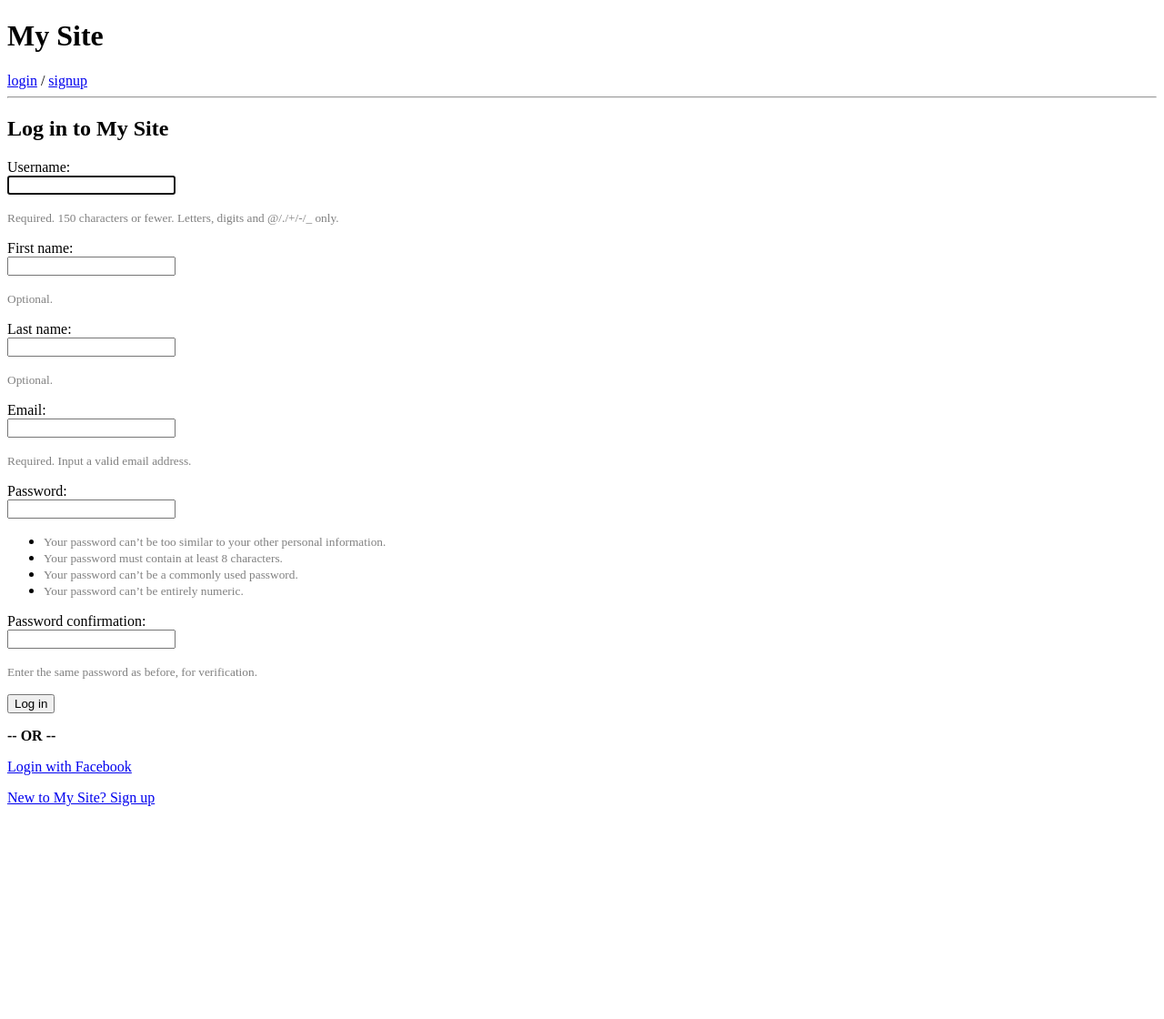
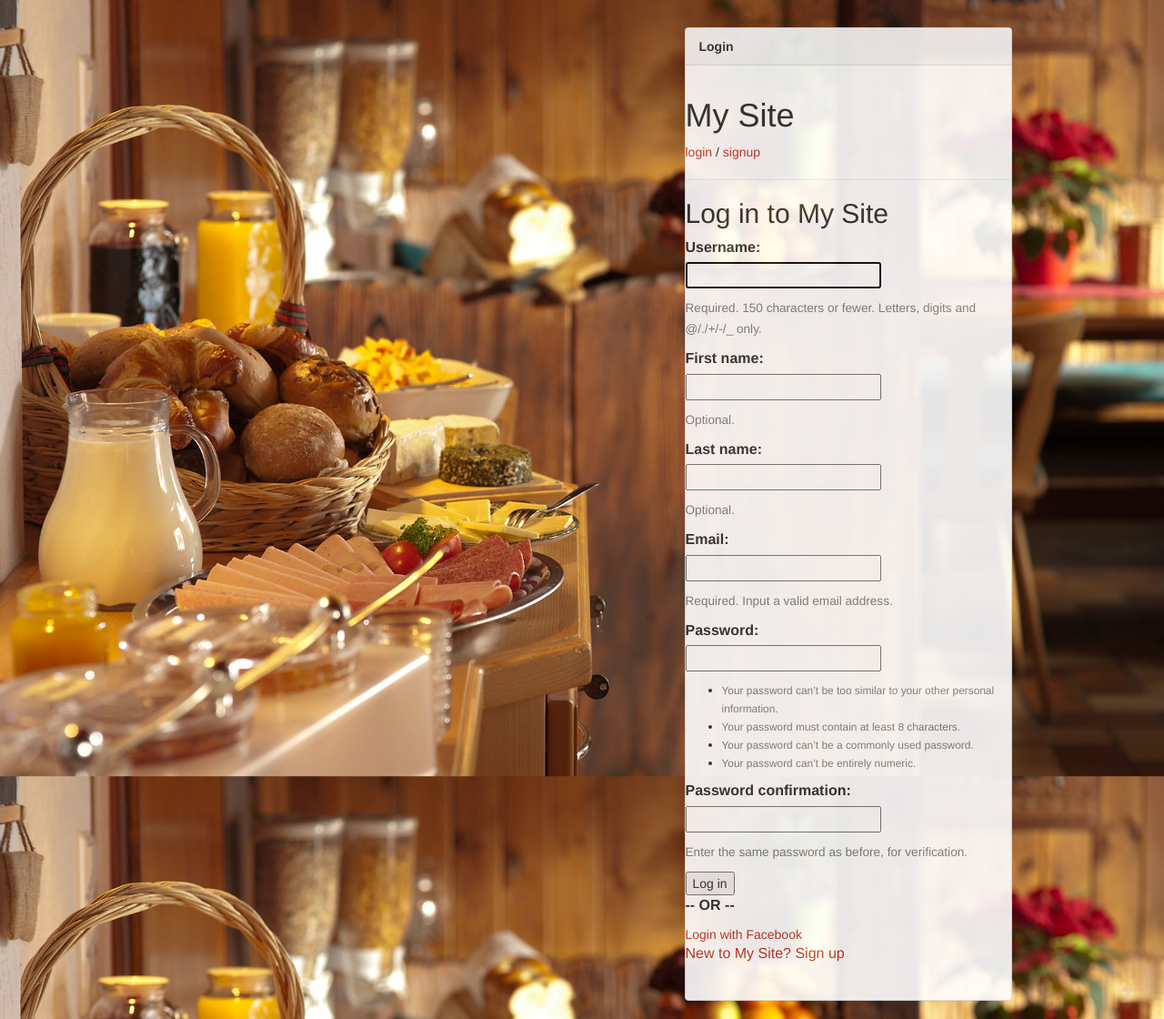
Before and after one commit to nikig04/CS411, a Django app: template Django/FoodWeatherAPI/templates/login.html in a window 1280 px wide. Shown: the whole page at 91% size. Before the commit the page ends 886 px from the top, so only its background shows below. Run offline with Django 3.2, Linux system fonts and the light colour scheme; the template is opened without the code that fills it: values that come from a table or form of the project are taken from there, others are empty; some libraries are stand-ins or nearby versions.

Commit message:
started inpmproving login screen

```diff
--- a/Django/FoodWeatherAPI/FoodAPI/templates/FoodAPI/recipes.html
+++ b/Django/FoodWeatherAPI/FoodAPI/templates/FoodAPI/recipes.html
@@ -270,7 +270,7 @@
 
 
 
-    <div class="container" style"background-color:#F4F4F4">
+    <div class="container">
       <table class="table table-bordered table-striped table-hover tablesorter table-reponsive">
         <thead>
           <tr>
--- a/Django/FoodWeatherAPI/templates/login.html
+++ b/Django/FoodWeatherAPI/templates/login.html
@@ -1,3 +1,190 @@
+<!doctype html>
+
+  <html lang="en">
+
+  <head>
+
+    <title>Feather</title>
+
+    <meta charset="UTF-8">
+    <meta name="viewport" content="width=device-width, initial-scale=1.0">
+
+    <link href='https://fonts.googleapis.com/css?family=Open+Sans:400,300,600' rel='stylesheet' type='text/css'>
+    <link href="http://netdna.bootstrapcdn.com/bootstrap/3.3.6/css/bootstrap.css" rel="stylesheet">
+    <!-- <link type="text/css" rel="stylesheet" href="/static/styles/main.css" > -->
+
+    <script src="https://ajax.googleapis.com/ajax/libs/jquery/2.2.2/jquery.min.js"></script>
+    <script src="https://netdna.bootstrapcdn.com/bootstrap/3.1.0/js/bootstrap.min.js"></script>
+    <script src="https://ajax.googleapis.com/ajax/libs/angularjs/1.4.5/angular.js"></script>
+
+  </head>
+  <style type="text/css">
+    body {
+     background: url('/static/styles/img/login.jpeg') no-repeat center center fixed;
+ -webkit-background-size: cover;
+ -moz-background-size: cover;
+ -o-background-size: cover;
+ background-size: cover;
+}
+    }
+
+    h2 {
+      font-weight: 300;
+    }
+
+    p {
+      font-size: 16px;
+    }
+
+    a {
+    color: #c0392b;
+    }
+
+    a:hover {
+        color: #c0392b;
+        text-decoration: underline;
+    }
+
+    .box-shadow--3dp {
+        box-shadow: 0 3px 4px 0 rgba(0, 0, 0, .14), 0 3px 3px -2px rgba(0, 0, 0, .2), 0 1px 8px 0 rgba(0, 0, 0, .12)
+    }
+
+    #card-content {
+        float: left;
+    }
+
+    #card-content td {
+        padding: 0px 20px 0px 20px;
+    }
+
+    .col-centered{
+        float: none;
+        margin: 0 auto;
+    }
+
+
+    #error-message-content {
+        margin-top: 100px;
+    }
+
+    #error-message-panel {
+        width: 60%;
+        padding: 20px 10px 20px 10px;
+    }
+
+    .half {
+        position:relative;
+    }
+
+    .half:after {
+        content:'';
+        position:absolute;
+        z-index:1;
+        background:white;
+        width: 50%;
+        height: 100%;
+        left: 47%;
+    }
+
+    #homepage-panel {
+        margin-top: 150px;
+        padding: 20px 10px 40px 100px;
+        background-color: transparent;
+        border: none;
+    }
+
+    .jumbo {
+        background-size: cover;
+        background-repeat: no-repeat;
+        padding-bottom: 20px;
+    }
+
+    #jumbo-content {
+        float: left;
+    }
+
+    #jumbo-content td {
+        padding: 20px;
+    }
+
+    #logo {
+        -webkit-box-shadow: 0 8px 6px -6px #999;
+        -moz-box-shadow: 0 8px 6px -6px #999;
+        box-shadow: 0 8px 6px -6px #999;
+        background-color: #FFFFFF;
+        padding: 8px;
+        height: 100px;
+    }
+
+    .navbar {
+        -webkit-box-shadow: 0 8px 6px -6px #999;
+        -moz-box-shadow: 0 8px 6px -6px #999;
+        box-shadow: 0 8px 6px -6px #999;
+        background-color: #c0392b;
+        height: 70px;
+        border: none;
+    }
+
+    .navbar-brand {
+        color:white !important;
+        font-weight: 600 !important;
+        margin-top: 10px;
+        font-size: 20px;
+    }
+
+    #merch-logo {
+        height: 110px;
+    }
+
+    #page{ margin: 20px;
+    }
+
+    /* CSS used here will be applied after bootstrap.css */
+
+
+
+.panel-default {
+ opacity: 0.9;
+ margin-top:30px;
+}
+.form-group.last {
+ margin-bottom:0px;
+}
+
+    #nav{
+    width: 70%;
+    display: inline-block;
+    text-align: right;
+    float: right;
+    }
+        #nav ul{}
+            #nav ul li{
+                display: inline-block;
+                height: 62px;
+            }
+                #nav ul li a{
+                    padding: 20px;
+                    background: red;
+                    color: white;
+                }
+                #nav ul li a:hover{
+                    background-color: #ff6666;
+                    box-shadow: 0px 1px 1px #666;
+                }
+                #nav ul li a:active{ background-color: #b20000; }
+</style>
+
+<body>
+  <div class="container">
+    <div class="row">
+        <div class="col-md-4 col-md-offset-7">
+            <div class="panel panel-default">
+                <div class="panel-heading">
+                  <strong>Login</strong>
+                </div>
+                <div class="panel-body">
+                    <form class="form-horizontal" role="form">
+                    <div class="form-group">
                       {% extends 'base.html' %}
 
       {% block content %}
@@ -27,3 +214,21 @@
           <p><a href="{% url 'signup' %}">New to My Site? Sign up</a></p>
         </form>
       {% endblock %}
+                    </div>
+
+
+
+                    </div>
+                    </form>
+                </div>
+                <div class="panel-footer">
+                    Not Registered? <a href="#">Register here</a></div>
+            </div>
+        </div>
+    </div>
+</div>
+
+
+
+</body>
+</html>
```
Also changed, not shown: Django/FoodWeatherAPI/FoodAPI/static/styles/img/login.jpeg (added), 1 other file. Lines whose indentation alone changed are shown as unchanged.
